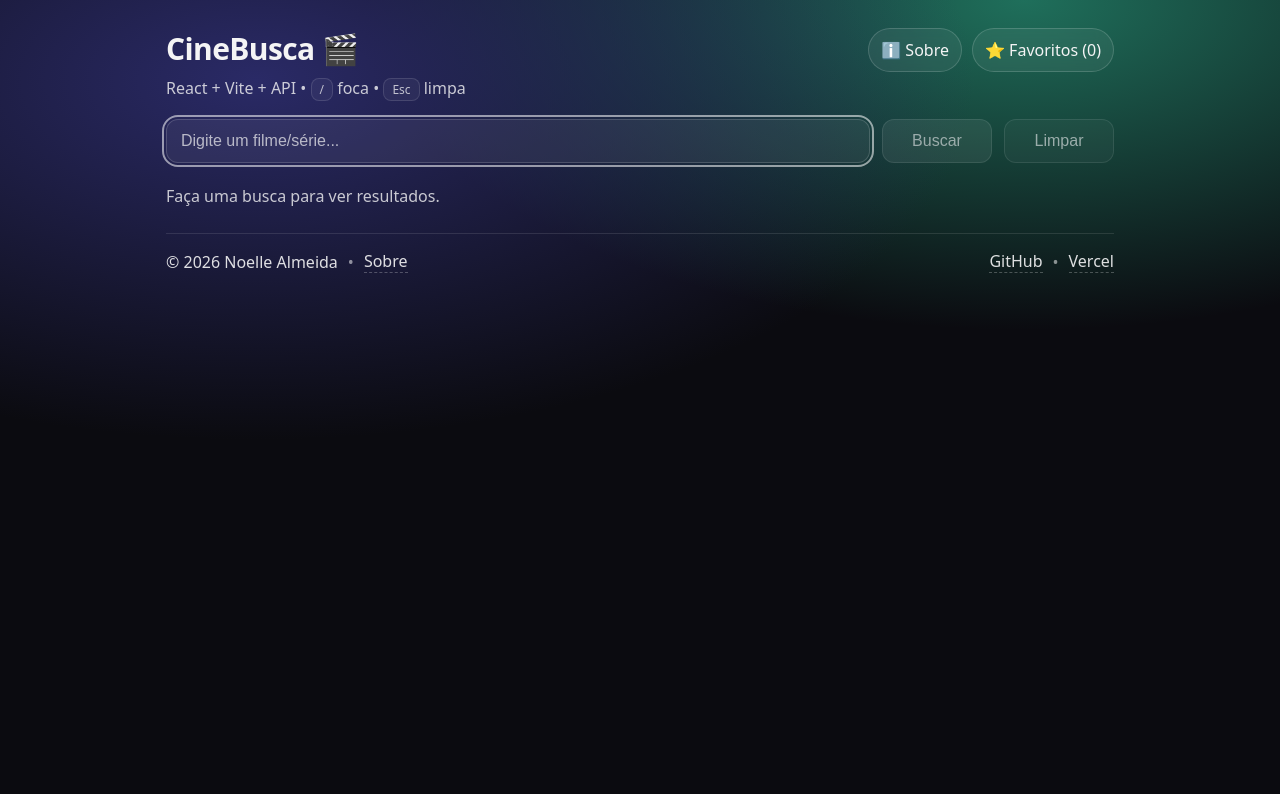
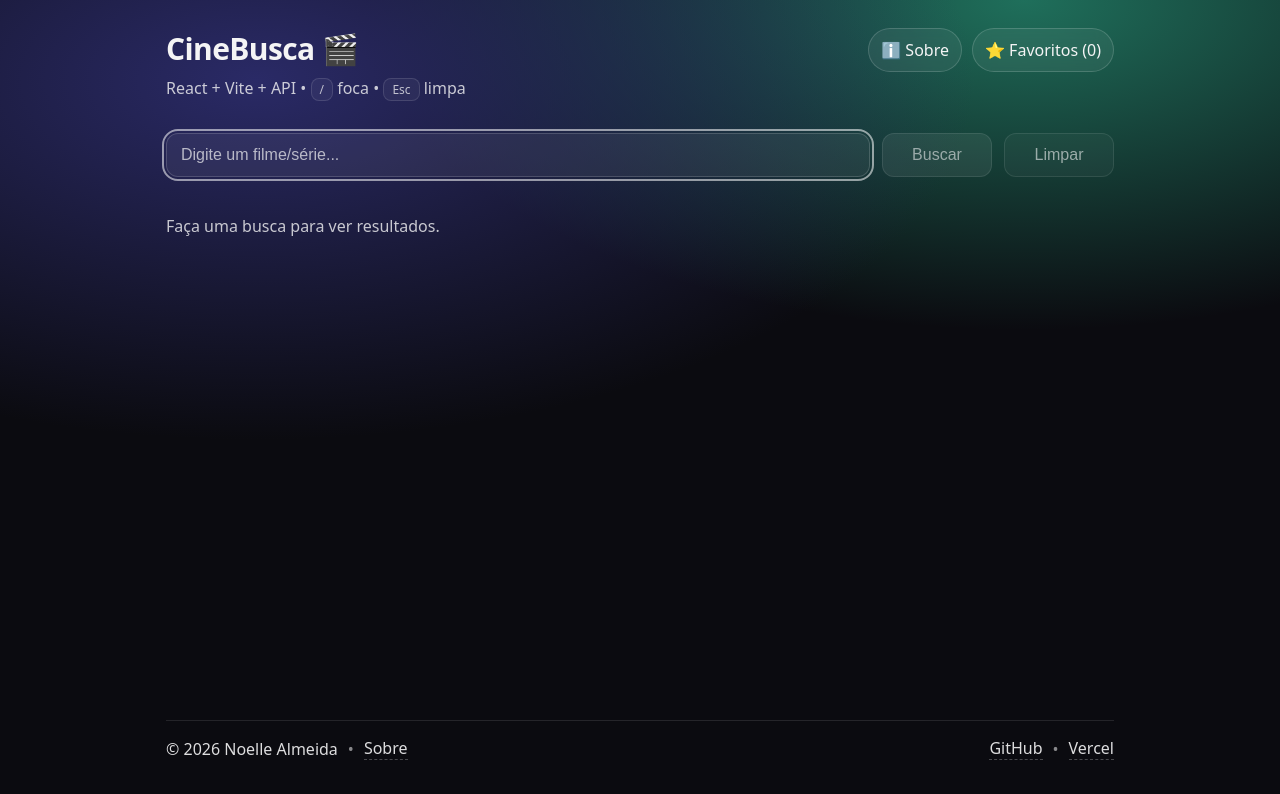
Before and after one commit to NoelleAlmeida/buscador-filmes, a React (Vite) app: page / in a window 1280 px wide. Shown: the top 794 px of the page. Built offline with nearby package versions, Linux system fonts and the light colour scheme.

Commit message:
fix: rodape sempre no fim da pagina

```diff
--- a/src/App.css
+++ b/src/App.css
@@ -487,3 +487,17 @@
     justify-content: flex-start;
   }
 }
+/* ===== Sticky footer (rodapé sempre no fim) ===== */
+.container {
+  min-height: 100vh;
+  display: flex;
+  flex-direction: column;
+}
+
+.section {
+  flex: 1;
+}
+
+.footer {
+  margin-top: auto;
+}
```
